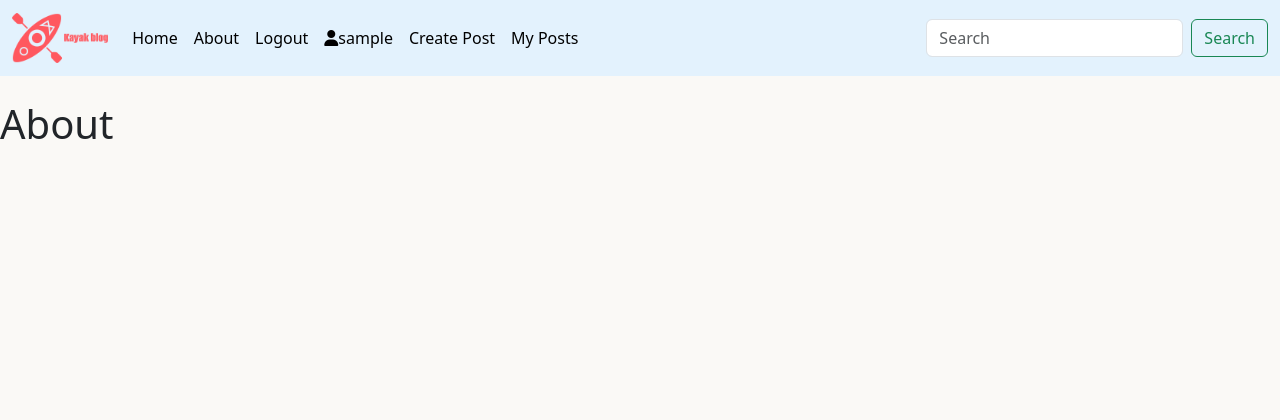
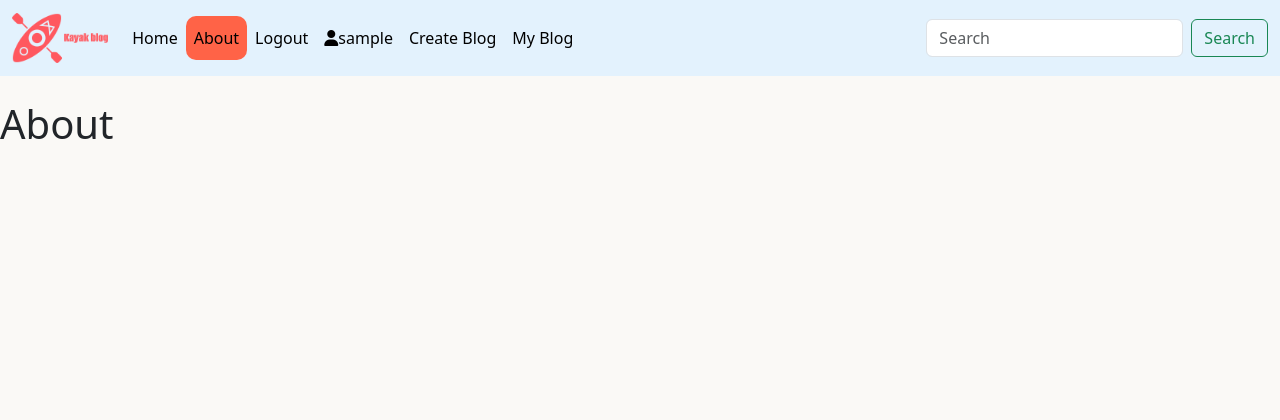
Before and after one commit to Marceillo/kayak-blog-pp4, a Django app: page /about/ in a window 1280 px wide. Shown: the top 420 px of the page. Run offline with Django 4.2, Linux system fonts and the light colour scheme; the visitor is signed in with stand-in values (Sample User, id 1); some libraries are stand-ins or nearby versions.

Commit message:
fix  static files not loading rename files adjust base template for css styling

```diff
--- a/kayak_blog/settings.py
+++ b/kayak_blog/settings.py
@@ -30,7 +30,7 @@ SECRET_KEY = os.environ.get("SECRET_KEY")
 #SECRET_KEY = 'django-insecure-k^r292g8v7!n0aay&qkle!t+9j89wwt2-7akh271wql5a17d@!'
 
 # SECURITY WARNING: don't run with debug turned on in production!
-DEBUG = False
+DEBUG = True
 
 ALLOWED_HOSTS = ['8000-marceillo-kayakblogpp4-7k6a7fjpl13.ws.codeinstitute-ide.net','kayak-blog-pp4-1054055911f7.herokuapp.com']
 
@@ -115,11 +115,13 @@ DATABASES = {
     'default': dj_database_url.parse(os.environ.get("DATABASE_URL"))
 }
 
+
 CSRF_TRUSTED_ORIGINS = [
     'https://*.codeinstitute-ide.net',
     'https://*.herokuapp.com',
 
 ]
+
 
 # Password validation
 # https://docs.djangoproject.com/en/4.2/ref/settings/#auth-password-validators
@@ -163,7 +165,7 @@ USE_TZ = True
 # Static files (CSS, JavaScript, Images)
 # https://docs.djangoproject.com/en/4.2/howto/static-files/
 
-STATIC_URL = 'static/'
+STATIC_URL = '/static/'
 STATICFILES_DIRS = [os.path.join(BASE_DIR, 'static')]
 STATIC_ROOT = os.path.join(BASE_DIR, 'staticfiles')
 
--- a/templates/base.html
+++ b/templates/base.html
@@ -18,7 +18,8 @@
     <meta name="viewport" content="width=device-width, initial-scale=1"/>
 
     <!--Favicon-->
-    <link rel="shortcut icon" href="/static/images/kayak-blog-high-resolution-logo-transparent (1).png" type="image/x-icon">
+
+    <link rel="shortcut icon" href="{% static 'images/kayak-blog-favicon-color.png' %}" type="image/kayak-icon">
 
     <!-- Google Fonts CSS -->
     <link rel="preconnect" href="https://fonts.gstatic.com">
@@ -38,41 +39,37 @@
     <!-- Navigation used from boostrap 5 -->
     <nav class="navbar navbar-expand-lg navbar-light " style="background-color: #e3f2fd;">
         <div class="container-fluid">
-          <a class="navbar-brand" href="{% url 'home' %}"> <img src="{% static 'images/kayak-blog-high-resolution-logo-transparent (1).png' %}" alt="Kayaking blog logo" style="height: 50px;"></a>
+          <a class="navbar-brand" href="{% url 'home' %}"> <img src="{% static 'images/kayak-blog-high-resolution-logo-transparent.png' %}" alt="Kayaking blog logo" style="height: 50px;"></a>
           <button class="navbar-toggler" type="button" data-bs-toggle="collapse" data-bs-target="#navbarSupportedContent" aria-controls="navbarSupportedContent" aria-expanded="false" aria-label="Toggle navigation">
             <span class="navbar-toggler-icon"></span>
           </button>
           <div class="collapse navbar-collapse" id="navbarSupportedContent">
             <ul class="navbar-nav me-auto mb-2 mb-lg-0">
               <li class="nav-item">
-                <a class="nav-link {% if request.path == 'home_url' %}active" aria-current="page {% endif %}"  href="{% url 'home' %}">
-                  Home
-                </a>
+                <a class="nav-link {% if request.path == home_url %}active" aria-current="Home page {% endif %}" href="{% url 'home' %}">Home</a>
               </li>
               <li class="nav-item">
-                <a class="nav-link {% if request.path == 'about_url' %} active"aria-current="page{% endif %}" href="{% url 'about' %}">
-                  About
-                </a>
+                <a class="nav-link {% if request.path == about_url %}active" aria-current="About page {% endif %}" href="{% url 'about' %}">About</a>
               </li>
               <!-- <li class="nav-item">
                 <a class="nav-link" href="#">Classes</a>
               </li> -->
               {% if user.is_authenticated%}
               <li class="nav-item">
-                <a href="{% url 'account_logout' %}"class="nav-link {% if request.path == logout_url %}active{% endif %}" aria-current="page">Logout</a>
+                <a href="{% url 'account_logout' %}"class="nav-link {% if request.path == logout_url %}active{% endif %}" aria-current="Logout page">Logout</a>
             </li>
               <li class="nav-item">
-                <a class="nav-link {% if request.path == user_profile_url %}active" aria-current="page{% endif %}" href="{% url 'user_profile' %}"><i class="fa-solid fa-user"></i>{{ user }}</a>
+                <a class="nav-link {% if request.path == user_profile_url %}active" aria-current="Profile page{% endif %}" href="{% url 'user_profile' %}"><i class="fa-solid fa-user"></i>{{ user }}</a>
               </li>
               <li class="nav-item">
-                <a class="nav-link  {% if request.path == 'create_kayak_post_url' %}active" aria-current="page{% endif %}"  href="{% url 'create_kayak_post' %}" >Create Post</a>
+                <a class="nav-link {% if request.path == create_kayak_post_url %}active" aria-current="Create blog page{% endif %}" href="{% url 'create_kayak_post' %}"> Create Blog </a>
               </li>
               <li class="nav-item">
-                <a class="nav-link {% if request.path == 'my_post_list_url' %}active" aria-current="page{% endif %}"  href="{% url 'my_post_list' %}" >My Posts</a>
+                <a class="nav-link {% if request.path == my_post_list_url %}active" aria-current="My blog page{% endif %}" href="{% url 'my_post_list' %}"> My Blog </a>
               </li>
               {% else %}
               <li class="nav-item">
-                <a class="nav-link {% if request.path == signup_url %}active" aria-current="page{% endif %}" href="{% url 'account_signup' %}">Register</a>
+                <a class="nav-link {% if request.path == signup_url %}active" aria-current="Register page {% endif %}" href="{% url 'account_signup' %}">Register</a>
               </li>
               <li class="nav-item">
                 <a class="nav-link {% if request.path == login_url %}active" aria-current="page{% endif %}" href="{% url 'account_login' %}">Login</a>
```
Also changed, not shown: static/images/kayak-blog-favicon-color.png, static/images/kayak-blog-favicon-color2.png (added), static/images/kayak-blog-high-resolution-logo-transparent.png, static/images/kayak-blog-high-resolution-logo-transparent2.png (added), 5 other files.
